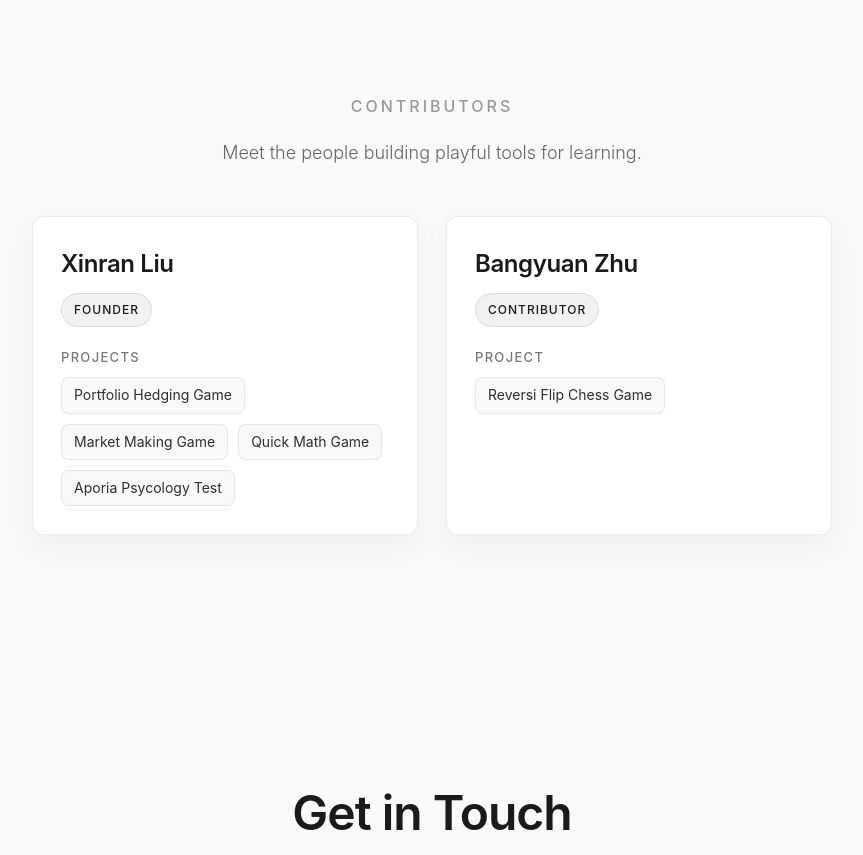
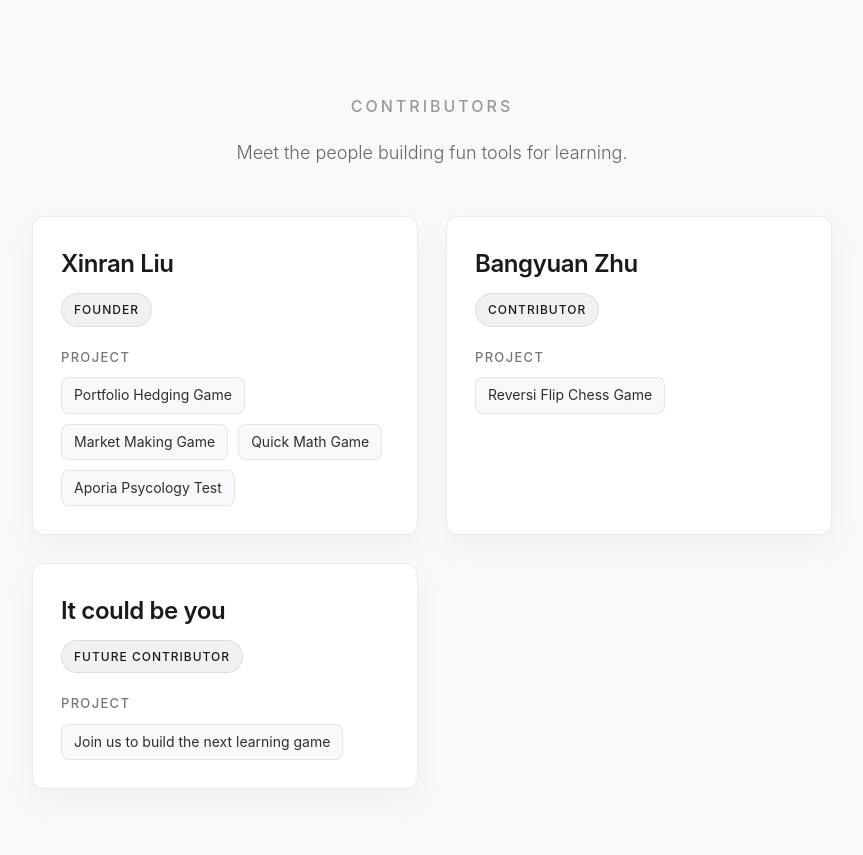
Before and after one commit to striris/Evolta, a plain HTML site: page index.html in a window 1280 px wide. Shown: the part 2700-3555 px from the top of the page, without its empty margins (208-1071 px from the left). Drawn offline with Linux system fonts and the light colour scheme.

Commit message:
added contributors

```diff
--- a/index.html
+++ b/index.html
@@ -700,13 +700,13 @@
     <section class="contributors">
         <div class="contributors-content">
             <h2>Contributors</h2>
-            <p class="contributors-intro">Meet the people building playful tools for learning.</p>
+            <p class="contributors-intro">Meet the people building fun tools for learning.</p>
 
             <div class="contributors-grid">
                 <article class="contributor-card">
                     <h3 class="contributor-name">Xinran Liu</h3>
                     <p class="contributor-role">Founder</p>
-                    <p class="contributor-projects-title">Projects</p>
+                    <p class="contributor-projects-title">Project</p>
                     <ul class="contributor-projects">
                         <li>Portfolio Hedging Game</li>
                         <li>Market Making Game</li>
@@ -721,6 +721,15 @@
                     <p class="contributor-projects-title">Project</p>
                     <ul class="contributor-projects">
                         <li>Reversi Flip Chess Game</li>
+                    </ul>
+                </article>
+
+                <article class="contributor-card">
+                    <h3 class="contributor-name">It could be you</h3>
+                    <p class="contributor-role">Future Contributor</p>
+                    <p class="contributor-projects-title">Project</p>
+                    <ul class="contributor-projects">
+                        <li>Join us to build the next learning game</li>
                     </ul>
                 </article>
             </div>
```
